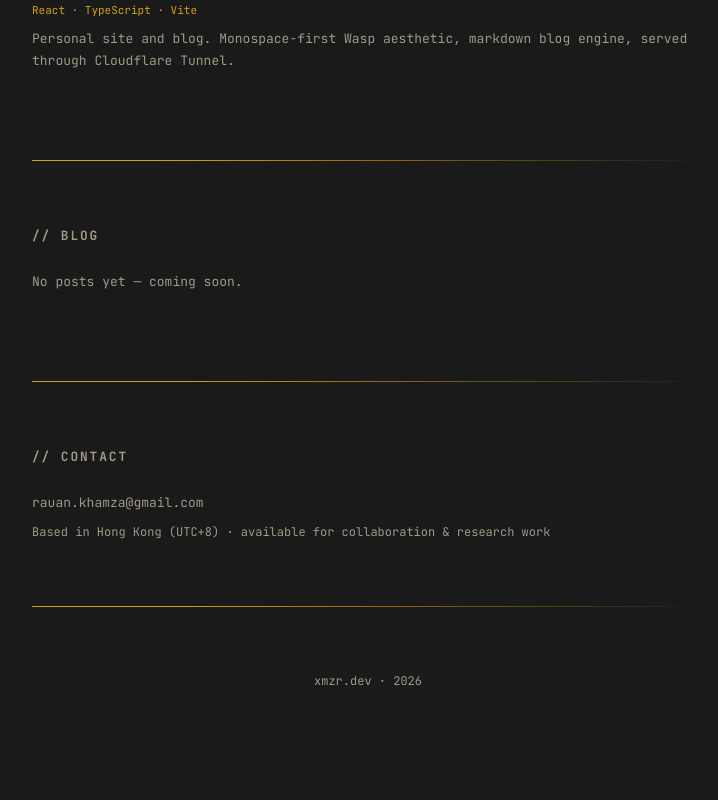
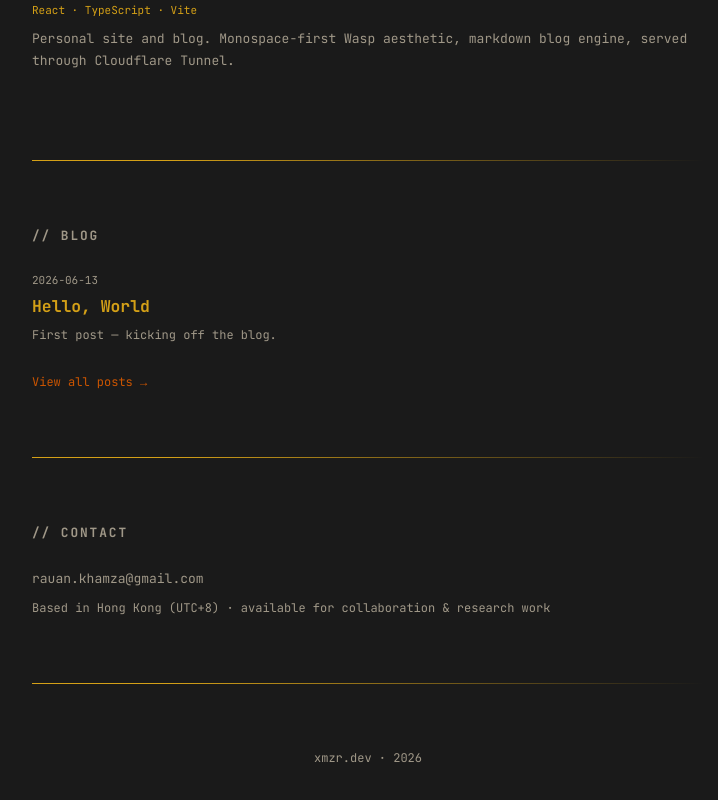
Before and after one commit to xamzar/portfolio, a React (Vite) app: page / in a window 1280 px wide. Shown: the part 881-1681 px from the top of the page, without its empty margins (272-990 px from the left). Before the commit the page ends 1604 px from the top, so only its background shows below. Built offline with nearby package versions, Linux system fonts and the light colour scheme.

Commit message:
home page: show latest 3 blog posts with excerpt and view-all link

```diff
--- a/src/pages/Home.tsx
+++ b/src/pages/Home.tsx
@@ -1,9 +1,21 @@
 import '../App.css'
+import { parseFrontmatter } from '../lib/frontmatter'
 import skillsData from '../content/skills.json'
 import projectsData from '../content/projects.json'
 
 const projects = projectsData.projects
 const skills = skillsData.skills
+
+const blogModules = import.meta.glob('../content/blog/*.md', { eager: true, query: '?raw', import: 'default' }) as Record<string, string>
+
+const posts = Object.entries(blogModules)
+  .map(([path, raw]) => {
+    const slug = path.split('/').pop()!.replace('.md', '')
+    const { data } = parseFrontmatter(raw as string)
+    return { slug, title: data.title || slug, date: data.date || '', excerpt: data.excerpt || '' }
+  })
+  .sort((a, b) => new Date(b.date).getTime() - new Date(a.date).getTime())
+  .slice(0, 3)
 
 export default function Home() {
   return (
@@ -55,11 +67,42 @@ export default function Home() {
 
       <section id="blog">
         <h2 className="section-title">// blog</h2>
-        <div className="blog-excerpt">
+        {posts.length === 0 ? (
           <p style={{ color: 'var(--text-secondary)', fontSize: 13 }}>
             No posts yet — coming soon.
           </p>
-        </div>
+        ) : (
+          posts.map(p => (
+            <article key={p.slug} style={{ marginBottom: '1.5rem' }}>
+              <div style={{ color: 'var(--text-secondary)', fontSize: 11, marginBottom: '0.25rem' }}>
+                {p.date}
+              </div>
+              <h3 style={{ margin: 0 }}>
+                <a
+                  href={`#/blog/${p.slug}`}
+                  onClick={(e) => { e.preventDefault(); window.location.hash = `/blog/${p.slug}` }}
+                  style={{ color: 'var(--accent-primary)', textDecoration: 'none' }}
+                >
+                  {p.title}
+                </a>
+              </h3>
+              {p.excerpt && (
+                <p style={{ color: 'var(--text-secondary)', fontSize: 12, marginTop: '0.25rem' }}>
+                  {p.excerpt}
+                </p>
+              )}
+            </article>
+          ))
+        )}
+        {posts.length > 0 && (
+          <a
+            href="#/blog"
+            onClick={(e) => { e.preventDefault(); window.location.hash = '/blog' }}
+            style={{ color: 'var(--accent-secondary)', fontSize: 12 }}
+          >
+            View all posts →
+          </a>
+        )}
       </section>
 
       <hr className="separator" />
```
